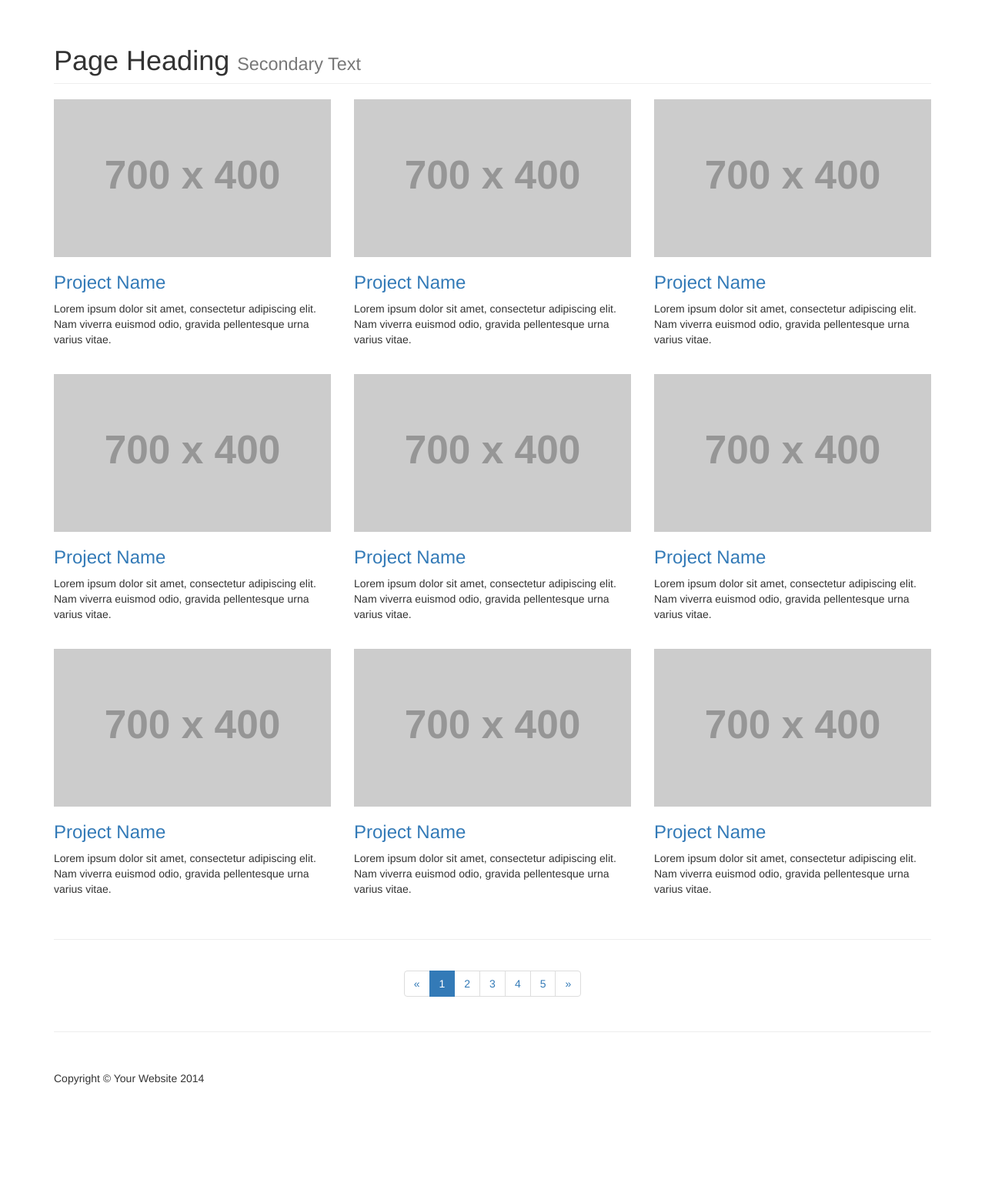
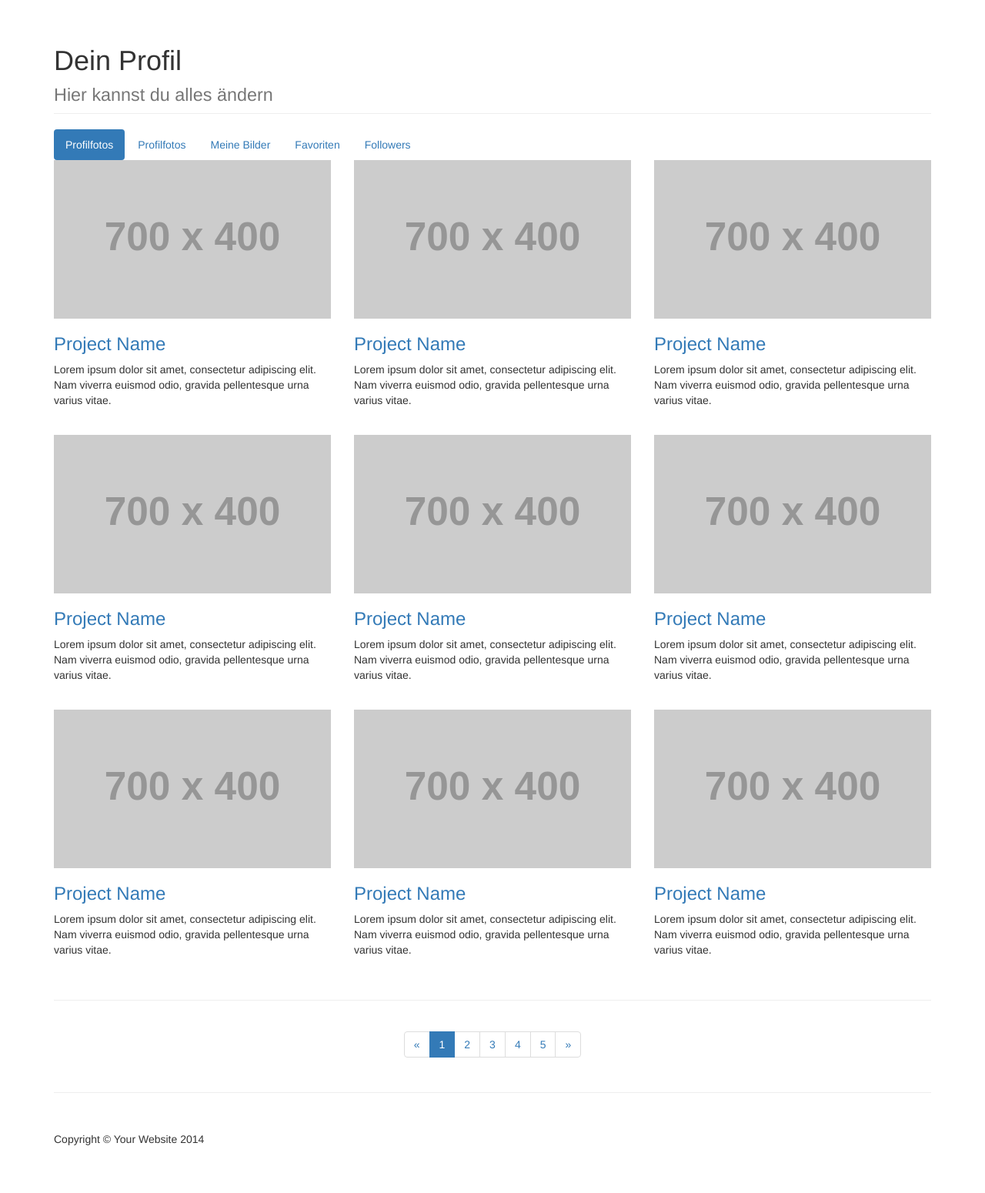
Before and after one commit to altariaapple/b_tour_1, a PHP site: page /profil.php in a window 1280 px wide. Shown: the part 51-1601 px from the top of the page at 77% size. Before the commit the page ends 1460 px from the top, so only its background shows below. Run offline with PHP 8.4, Linux system fonts and the light colour scheme; grey boxes labelled with a size stand in for pictures from a placeholder-image service; some libraries are stand-ins or nearby versions.

Commit message:
Einbau SubNav

```diff
--- a/profil.php
+++ b/profil.php
@@ -9,7 +9,7 @@
     <meta name="description" content="">
     <meta name="author" content="">
 
-    <title>tim war zuletztasdfaf</title>
+    <title>Profil</title>
 
     <!-- Bootstrap Core CSS -->
     <link href="css/bootstrap.min.css" rel="stylesheet">
@@ -66,12 +66,23 @@
         <!-- Page Header -->
         <div class="row">
             <div class="col-lg-12">
-                <h1 class="page-header">Page Heading
-                    <small>Secondary Text</small>
+                <h1 class="page-header">Dein Profil </br>
+                    <small>Hier kannst du alles ändern </small>
                 </h1>
             </div>
         </div>
         <!-- /.row -->
+
+        <!-- Sub Nav -->
+        <ul class="nav nav-pills">
+      <li class="active">
+        <a href="#">Profilfotos</a>
+      </li>
+      <li><a href="#">Profilfotos</a></li>
+      <li><a href="#">Meine Bilder</a></li>
+      <li><a href="#">Favoriten</a></li>
+      <li><a href="#">Followers</a></li>
+    </ul>
 
         <!-- Projects Row -->
         <div class="row">
```
